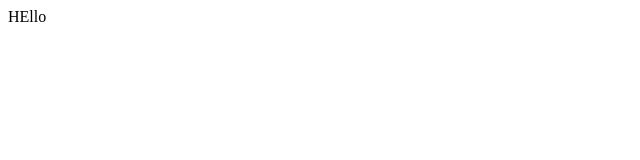
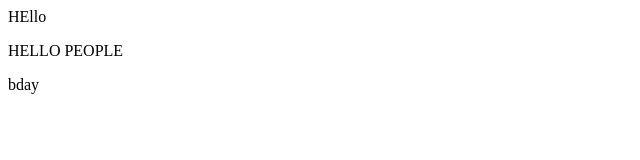
Before and after one commit to Aayush0810/Gitdemo2, a plain HTML site: page index.html in a window 1280 px wide. Shown: the whole page, without its empty margins (0-640 px from the left). Drawn offline with Linux system fonts and the light colour scheme.

Commit message:
Added people bday

```diff
--- a/index.html
+++ b/index.html
@@ -8,5 +8,7 @@
 </head>
 <body>
     <div>HEllo</div>
+    <p>HELLO PEOPLE</p>
+    <p>bday</p>
 </body>
 </html>
```
